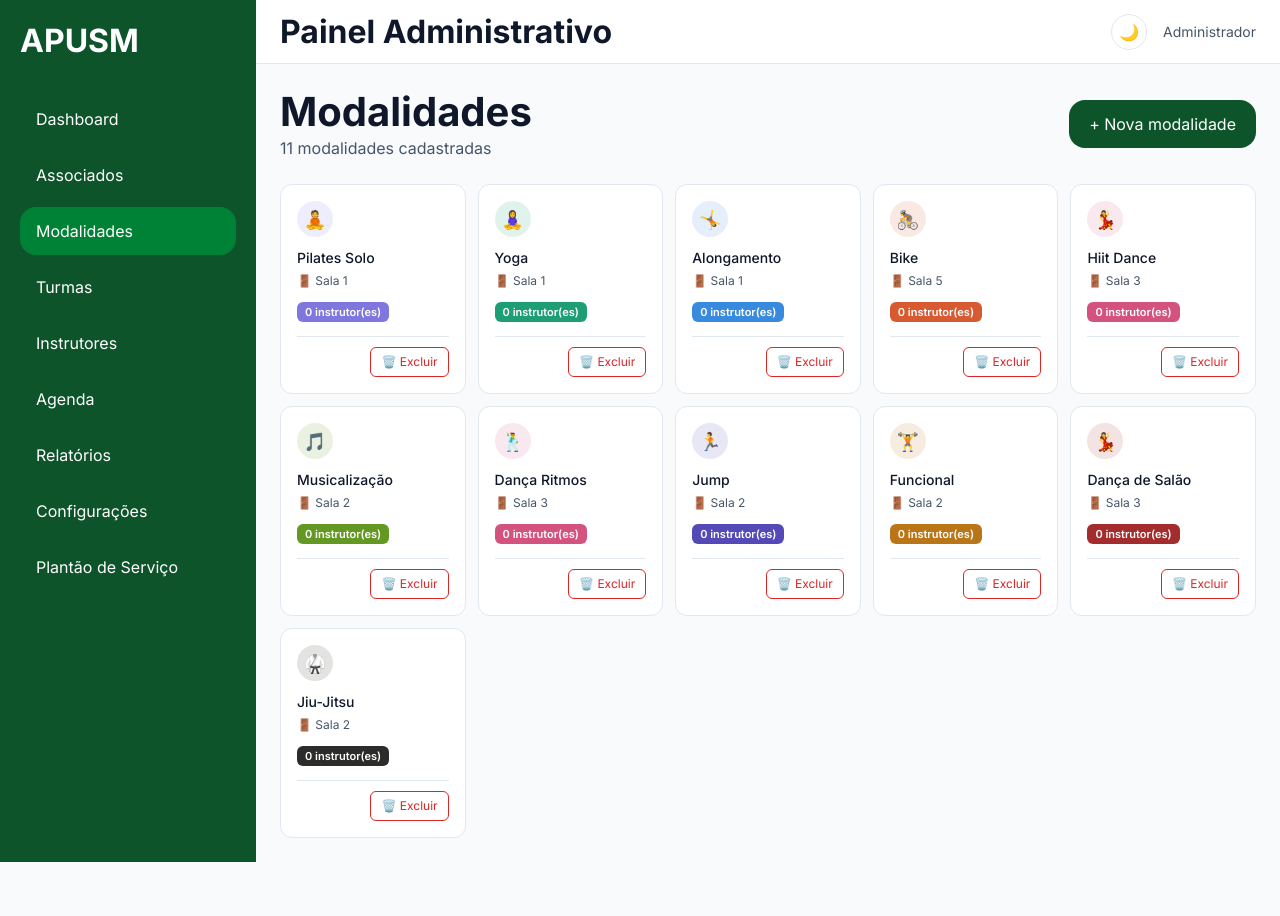
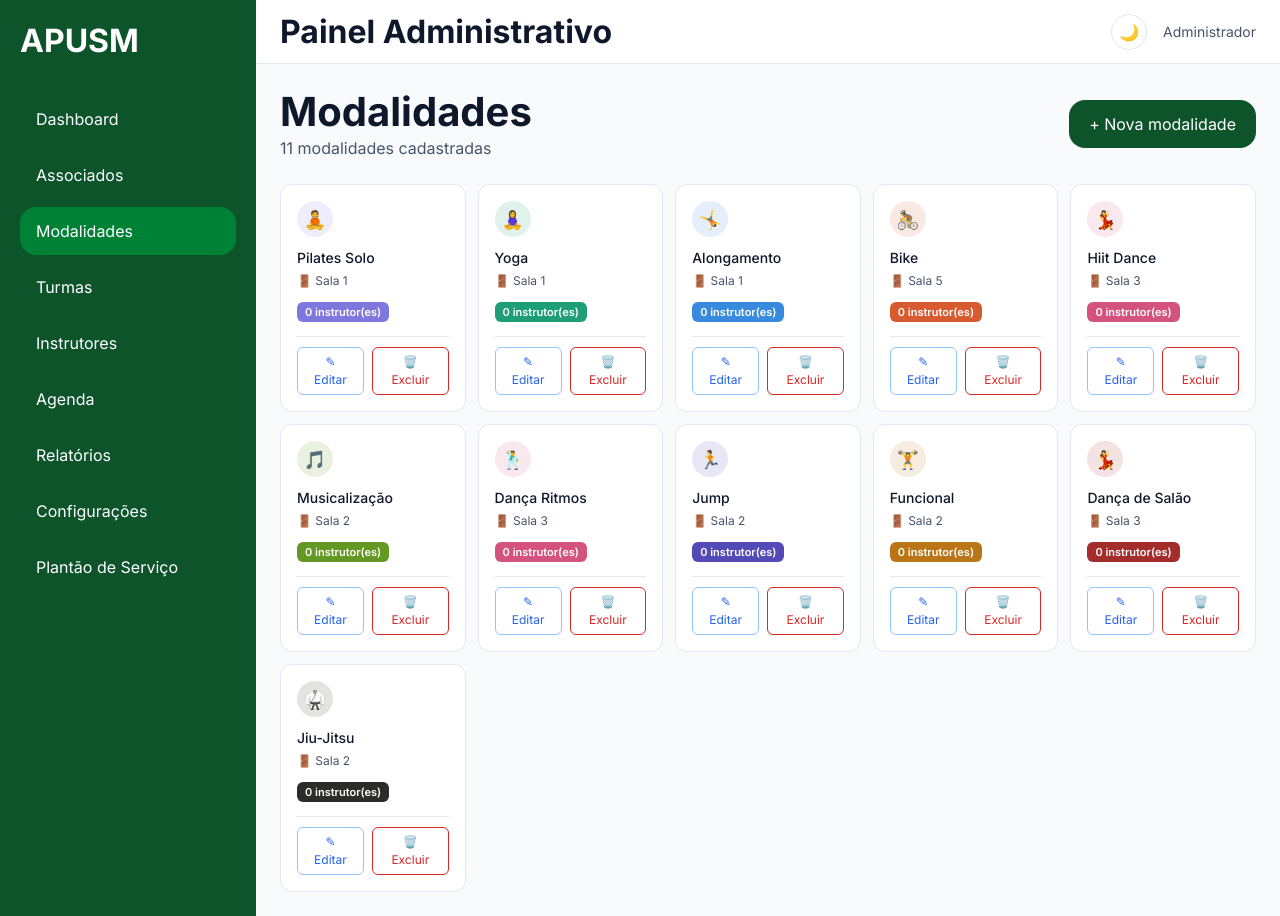
Before and after one commit to BrenoFranzin/apusm, a React (Vite) app: page /modalidades in a window 1280 px wide. Before the commit the page ends 862 px from the top, so only its background shows below. Built offline with nearby package versions, Linux system fonts and the light colour scheme.

Commit message:
auto-commit

```diff
--- a/src/modules/modalidades/components/ModalidadeCard.tsx
+++ b/src/modules/modalidades/components/ModalidadeCard.tsx
@@ -7,10 +7,11 @@ import type { Modalidade } from "../types/modalidade.types";
 
 interface Props {
   modalidade: Modalidade;
+  onEditar?: (modalidade: Modalidade) => void;
   onExcluir?: (id: string) => void;
 }
 
-export function ModalidadeCard({ modalidade, onExcluir }: Props) {
+export function ModalidadeCard({ modalidade, onEditar, onExcluir }: Props) {
   return (
     <div
       style={{
@@ -57,7 +58,7 @@ export function ModalidadeCard({ modalidade, onExcluir }: Props) {
         {modalidade.instrutoresIds.length} instrutor(es)
       </span>
 
-      {onExcluir && (
+      {(onEditar || onExcluir) && (
         <div
           style={{
             marginTop: 14,
@@ -65,8 +66,26 @@ export function ModalidadeCard({ modalidade, onExcluir }: Props) {
             borderTop: "1px solid var(--border-default)",
             display: "flex",
             justifyContent: "flex-end",
+            gap: 8,
           }}
         >
+          {onEditar && (
+            <button
+              onClick={() => onEditar(modalidade)}
+              style={{
+                fontSize: 12,
+                color: "#2563eb",
+                border: "1px solid #93c5fd",
+                borderRadius: 6,
+                padding: "5px 10px",
+                background: "var(--background-primary)",
+              }}
+            >
+              ✎ Editar
+            </button>
+          )}
+
+          {onExcluir && (
             <button
               onClick={() => {
                 const confirmar = window.confirm(
@@ -85,6 +104,7 @@ export function ModalidadeCard({ modalidade, onExcluir }: Props) {
             >
               🗑️ Excluir
             </button>
+          )}
         </div>
       )}
     </div>
--- a/src/modules/modalidades/components/ModalidadeForm.tsx
+++ b/src/modules/modalidades/components/ModalidadeForm.tsx
@@ -13,7 +13,6 @@ import {
   type ModalidadeFormData,
 } from "../schemas/modalidade.schema";
 
-// Paleta ampla de cores (estilo WhatsApp/Notion)
 const CORES_PALETA = [
   "#F44336","#E91E63","#9C27B0","#673AB7","#3F51B5","#2196F3","#03A9F4","#00BCD4",
   "#009688","#4CAF50","#8BC34A","#CDDC39","#FFEB3B","#FFC107","#FF9800","#FF5722",
@@ -24,10 +23,11 @@ const CORES_PALETA = [
 const SALAS = ["Sala 1", "Sala 2", "Sala 3", "Sala 4", "Sala 5"];
 
 interface Props {
+  valoresIniciais?: Partial<ModalidadeFormData>;
   onSubmit: (dados: ModalidadeFormData) => void;
 }
 
-export default function ModalidadeForm({ onSubmit }: Props) {
+export default function ModalidadeForm({ valoresIniciais, onSubmit }: Props) {
   const {
     register,
     handleSubmit,
@@ -41,6 +41,7 @@ export default function ModalidadeForm({ onSubmit }: Props) {
       icone: "🧘",
       cor: CORES_PALETA[0],
       sala: SALAS[0],
+      ...valoresIniciais,
     },
   });
 
@@ -48,7 +49,7 @@ export default function ModalidadeForm({ onSubmit }: Props) {
   const iconeSelecionado = watch("icone");
   const [mostrarEmojis, setMostrarEmojis] = useState(false);
   const [mostrarCores, setMostrarCores] = useState(false);
-  const [hexInput, setHexInput] = useState(CORES_PALETA[0]);
+  const [hexInput, setHexInput] = useState(valoresIniciais?.cor ?? CORES_PALETA[0]);
 
   function aplicarHex(valor: string) {
     const hex = valor.startsWith("#") ? valor : `#${valor}`;
@@ -71,10 +72,9 @@ export default function ModalidadeForm({ onSubmit }: Props) {
       }}
     >
       <p style={{ fontWeight: 500, fontSize: 14, margin: "0 0 12px", color: "var(--text-primary)" }}>
-        Nova modalidade
+        {valoresIniciais ? "Editar modalidade" : "Nova modalidade"}
       </p>
 
-      {/* Nome */}
       <label style={{ fontSize: 12, color: "var(--text-secondary)" }}>Nome</label>
       <input
         placeholder="Ex.: Jiu-jitsu"
@@ -94,7 +94,6 @@ export default function ModalidadeForm({ onSubmit }: Props) {
         {errors.nome?.message}
       </p>
 
-      {/* Sala */}
       <label style={{ fontSize: 12, color: "var(--text-secondary)" }}>Sala (obrigatório)</label>
       <select
         {...register("sala")}
@@ -113,7 +112,6 @@ export default function ModalidadeForm({ onSubmit }: Props) {
         ))}
       </select>
 
-      {/* Ícone — Emoji Picker estilo WhatsApp */}
       <label style={{ fontSize: 12, color: "var(--text-secondary)" }}>Ícone</label>
       <div style={{ margin: "6px 0 12px", position: "relative" }}>
         <button
@@ -147,10 +145,8 @@ export default function ModalidadeForm({ onSubmit }: Props) {
         )}
       </div>
 
-      {/* Cor — Paleta + Hex */}
       <label style={{ fontSize: 12, color: "var(--text-secondary)" }}>Cor</label>
 
-      {/* Botão que abre o seletor */}
       <div style={{ display: "flex", alignItems: "center", gap: 8, margin: "6px 0 6px" }}>
         <button
           type="button"
@@ -169,7 +165,6 @@ export default function ModalidadeForm({ onSubmit }: Props) {
         </span>
       </div>
 
-      {/* Painel de cores */}
       {mostrarCores && (
         <div
           style={{
@@ -180,7 +175,6 @@ export default function ModalidadeForm({ onSubmit }: Props) {
             marginBottom: 10,
           }}
         >
-          {/* Paleta */}
           <div style={{ display: "flex", flexWrap: "wrap", gap: 6, marginBottom: 10 }}>
             {CORES_PALETA.map((cor) => (
               <button
@@ -206,7 +200,6 @@ export default function ModalidadeForm({ onSubmit }: Props) {
             ))}
           </div>
 
-          {/* Input Hex */}
           <div style={{ display: "flex", alignItems: "center", gap: 6 }}>
             <input
               type="color"
@@ -254,7 +247,6 @@ export default function ModalidadeForm({ onSubmit }: Props) {
         </div>
       )}
 
-      {/* Salvar */}
       <button
         type="submit"
         style={{
@@ -268,7 +260,7 @@ export default function ModalidadeForm({ onSubmit }: Props) {
           cursor: "pointer",
         }}
       >
-        Salvar modalidade
+        {valoresIniciais ? "Salvar edição" : "Salvar modalidade"}
       </button>
     </form>
   );
--- a/src/modules/modalidades/hooks/useModalidades.ts
+++ b/src/modules/modalidades/hooks/useModalidades.ts
@@ -10,6 +10,7 @@ import { modalidadesService } from "../services/modalidades.service";
 import type {
   Modalidade,
   CriarModalidadeDTO,
+  AtualizarModalidadeDTO,
 } from "../types/modalidade.types";
 
 export function useModalidades() {
@@ -35,6 +36,14 @@ export function useModalidades() {
     [carregar]
   );
 
+  const editar = useCallback(
+    async (id: string, dados: AtualizarModalidadeDTO) => {
+      await modalidadesService.atualizar(id, dados);
+      await carregar();
+    },
+    [carregar]
+  );
+
   const excluir = useCallback(
     async (id: string) => {
       await modalidadesService.excluir(id);
@@ -47,6 +56,7 @@ export function useModalidades() {
     modalidades,
     carregando,
     criar,
+    editar,
     excluir,
   };
 }
--- a/src/modules/modalidades/pages/ModalidadesPage.tsx
+++ b/src/modules/modalidades/pages/ModalidadesPage.tsx
@@ -8,10 +8,22 @@ import { useState } from "react";
 import { useModalidades } from "../hooks/useModalidades";
 import { ModalidadeCard } from "../components/ModalidadeCard";
 import ModalidadeForm from "../components/ModalidadeForm";
+import type { Modalidade } from "../types/modalidade.types";
 
 export default function ModalidadesPage() {
-  const { modalidades, criar, excluir } = useModalidades();
+  const { modalidades, criar, editar, excluir } = useModalidades();
   const [mostrarForm, setMostrarForm] = useState(false);
+  const [modalidadeEditando, setModalidadeEditando] = useState<Modalidade | null>(null);
+
+  function iniciarNova() {
+    setModalidadeEditando(null);
+    setMostrarForm((v) => !v);
+  }
+
+  function iniciarEdicao(modalidade: Modalidade) {
+    setModalidadeEditando(modalidade);
+    setMostrarForm(true);
+  }
 
   return (
     <div className="space-y-6">
@@ -24,7 +36,7 @@ export default function ModalidadesPage() {
         </div>
 
         <button
-          onClick={() => setMostrarForm((v) => !v)}
+          onClick={iniciarNova}
           className="bg-green-900 text-white px-5 py-3 rounded-lg"
         >
           {mostrarForm ? "Fechar" : "+ Nova modalidade"}
@@ -33,9 +45,15 @@ export default function ModalidadesPage() {
 
       {mostrarForm && (
         <ModalidadeForm
+          valoresIniciais={modalidadeEditando ?? undefined}
           onSubmit={async (dados) => {
-            await criar(dados);
+            if (modalidadeEditando) {
+              await editar(modalidadeEditando.id, dados);
+            } else {
+              await criar(dados);
+            }
             setMostrarForm(false);
+            setModalidadeEditando(null);
           }}
         />
       )}
@@ -51,6 +69,7 @@ export default function ModalidadesPage() {
           <ModalidadeCard
             key={modalidade.id}
             modalidade={modalidade}
+            onEditar={iniciarEdicao}
             onExcluir={excluir}
           />
         ))}
```
Lines whose indentation alone changed are shown as unchanged.
